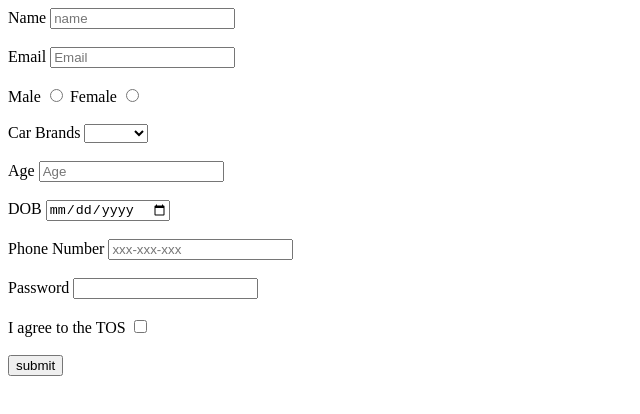
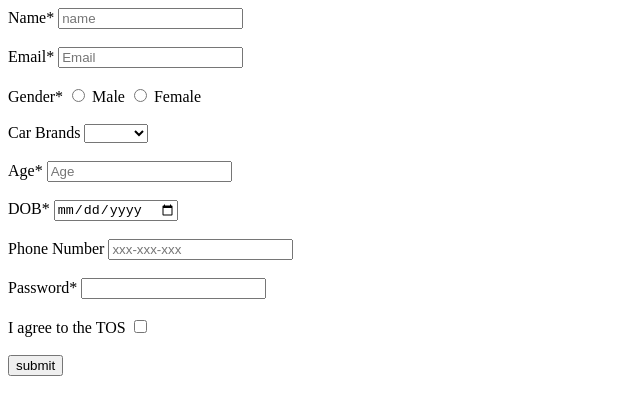
Before and after one commit to acciojob/signup-form-car-AkhilAkhilesh, a website: page main.html in a window 1280 px wide. Shown: the whole page, without its empty margins (0-640 px from the left). Drawn offline with Linux system fonts and the light colour scheme.

Commit message:
created a submission

```diff
--- a/main.html
+++ b/main.html
@@ -8,19 +8,20 @@
 
 <body>
 	<!-- the entire body must be written by student -->
-	<form action="" method="POST">
-		<label for=name>Name</label>
+	<form method="POST">
+		<label for=name>Name*</label>
 		<input id="name" name="name" title="name" type="text" placeholder="name" required>
 		<br><br>
 
-		<label for=email>Email</label>
+		<label for=email>Email*</label>
 		<input id="email" name="email" title="email" type="email" placeholder="Email" required>
 		<br><br>
 
+		<label>Gender*</label>
+		<input type="radio" id="gender-male" name="gender" value="male" required>
 		<label for="gender-male">Male</label>
-		<input type="radio" id="gender-male" name="gender" value="male" required>
+		<input type="radio" id="gender-female" name="gender" value="female" required>
 		<label for="gender-female">Female</label>
-		<input type="radio" id="gender-female" name="gender" value="female" required>
 		<br><br>
 
 		<label for=cars>Car Brands</label>
@@ -32,11 +33,11 @@
 		</select>
 		<br><br>
 
-		<label for=age>Age</label>
+		<label for=age>Age*</label>
 		<input id="age" name="age" title="age" type="number" placeholder="Age" required>
 		<br><br>
 
-		<label for=dob>DOB</label>
+		<label for=dob>DOB*</label>
 		<input id="dob" name="dob" title="dob" type="date" required>
 		<br><br>
 
@@ -44,7 +45,7 @@
 		<input id="number" name="phnumber" title="number" type="tel" placeholder="xxx-xxx-xxx" >
 		<br><br>
 
-		<label for=password>Password</label>
+		<label for=password>Password*</label>
 		<input id="password" name="password" title="password" type="password" required>
 		<br><br>
 
```
